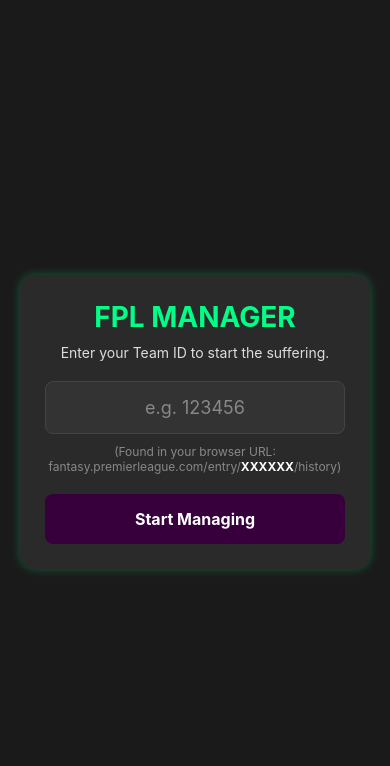
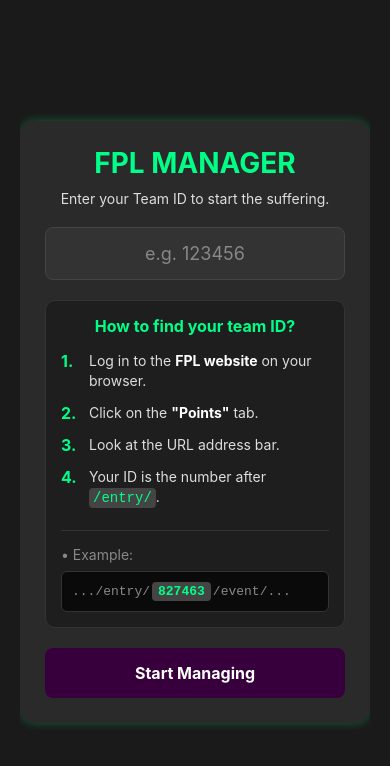
Before and after one commit to ravichandran-gokool/AntiZombieFPL, a React Native app in the folder fpl-annoyer/frontend/: screen / in a window 390 px wide. Shown: the top 766 px of the page. Built offline with nearby package versions, Linux system fonts and the light colour scheme; what expo-notifications would draw is missing.

Commit message:
Add User guide in Login page

```diff
--- a/fpl-annoyer/frontend/screens/LoginScreen.js
+++ b/fpl-annoyer/frontend/screens/LoginScreen.js
@@ -13,6 +13,7 @@
   ActivityIndicator,
   KeyboardAvoidingView,
   Platform,
+  ScrollView,
 } from "react-native";
 import AsyncStorage from "@react-native-async-storage/async-storage";
 import { COLORS, FONTS } from "../constants/theme"; // Import your theme
@@ -69,6 +70,10 @@
       behavior={Platform.OS === "ios" ? "padding" : "height"}
       style={styles.container}
     >
+      <ScrollView
+        contentContainerStyle={styles.scrollContent}
+        showsVerticalScrollIndicator={false}
+      >
         <View style={styles.card}>
           <Text style={styles.title}>FPL MANAGER</Text>
           <Text style={styles.subtitle}>
@@ -85,13 +90,46 @@
             maxLength={10}
           />
 
-        <Text style={styles.helperText}>
-          (Found in your browser URL: fantasy.premierleague.com/entry/
-          <Text style={{ fontWeight: "bold", color: COLORS.white }}>
-            XXXXXX
+          <View style={styles.guideContainer}>
+            <Text style={styles.guideTitle}>How to find your team ID?</Text>
+
+            <View style={styles.stepContainer}>
+              <Text style={styles.stepNumber}>1.</Text>
+              <Text style={styles.stepText}>
+                Log in to the <Text style={styles.boldText}>FPL website</Text>{" "}
+                on your browser.
               </Text>
-          /history)
+            </View>
+
+            <View style={styles.stepContainer}>
+              <Text style={styles.stepNumber}>2.</Text>
+              <Text style={styles.stepText}>
+                Click on the <Text style={styles.boldText}>"Points"</Text> tab.
               </Text>
+            </View>
+
+            <View style={styles.stepContainer}>
+              <Text style={styles.stepNumber}>3.</Text>
+              <Text style={styles.stepText}>Look at the URL address bar.</Text>
+            </View>
+
+            <View style={styles.stepContainer}>
+              <Text style={styles.stepNumber}>4.</Text>
+              <Text style={styles.stepText}>
+                Your ID is the number after{" "}
+                <Text style={styles.highlightText}>/entry/</Text>.
+              </Text>
+            </View>
+
+            <View style={styles.exampleContainer}>
+              <Text style={styles.exampleLabel}>• Example:</Text>
+              <View style={styles.exampleUrl}>
+                <Text style={styles.exampleText}>.../entry/</Text>
+                <Text style={styles.exampleId}>827463</Text>
+                <Text style={styles.exampleText}>/event/...</Text>
+              </View>
+            </View>
+          </View>
 
           <TouchableOpacity
             style={styles.button}
@@ -105,6 +143,7 @@
             )}
           </TouchableOpacity>
         </View>
+      </ScrollView>
     </KeyboardAvoidingView>
   );
 }
@@ -113,8 +152,11 @@
   container: {
     flex: 1,
     backgroundColor: COLORS.bgDark, // Uses Theme
+    padding: 20,
+  },
+  scrollContent: {
+    flexGrow: 1,
     justifyContent: "center",
-    padding: 20,
   },
   card: {
     backgroundColor: COLORS.bgCard, // Uses Theme
@@ -147,15 +189,91 @@
     borderRadius: 8,
     fontSize: 18,
     textAlign: "center",
-    marginBottom: 10,
+    marginBottom: 20,
     borderWidth: 1,
     borderColor: "#444",
   },
-  helperText: {
+  guideContainer: {
+    width: "100%",
+    backgroundColor: "#1e1e1e",
+    padding: 15,
+    borderRadius: 10,
+    marginBottom: 20,
+    borderWidth: 1,
+    borderColor: "#333",
+  },
+  guideTitle: {
+    fontSize: 16,
+    fontWeight: "bold",
+    color: COLORS.accent,
+    marginBottom: 15,
+    textAlign: "center",
+  },
+  stepContainer: {
+    flexDirection: "row",
+    marginBottom: 12,
+    alignItems: "flex-start",
+  },
+  stepNumber: {
+    fontSize: 16,
+    fontWeight: "bold",
+    color: COLORS.accent,
+    marginRight: 8,
+    minWidth: 20,
+  },
+  stepText: {
+    flex: 1,
+    fontSize: 14,
+    color: "#ddd",
+    lineHeight: 20,
+  },
+  boldText: {
+    fontWeight: "bold",
+    color: COLORS.white,
+  },
+  highlightText: {
+    backgroundColor: "#444",
+    color: COLORS.accent,
+    paddingHorizontal: 4,
+    paddingVertical: 2,
+    borderRadius: 4,
+    fontFamily: "monospace",
+  },
+  exampleContainer: {
+    marginTop: 10,
+    paddingTop: 15,
+    borderTopWidth: 1,
+    borderTopColor: "#333",
+  },
+  exampleLabel: {
+    fontSize: 14,
     color: COLORS.textSub,
-    fontSize: 12,
-    marginBottom: 20,
-    textAlign: "center",
+    marginBottom: 8,
+  },
+  exampleUrl: {
+    flexDirection: "row",
+    alignItems: "center",
+    backgroundColor: "#0a0a0a",
+    padding: 10,
+    borderRadius: 6,
+    borderWidth: 1,
+    borderColor: "#333",
+  },
+  exampleText: {
+    fontSize: 13,
+    color: COLORS.textSub,
+    fontFamily: "monospace",
+  },
+  exampleId: {
+    fontSize: 13,
+    fontWeight: "bold",
+    color: COLORS.accent,
+    backgroundColor: "#444",
+    paddingHorizontal: 6,
+    paddingVertical: 2,
+    borderRadius: 4,
+    fontFamily: "monospace",
+    marginHorizontal: 2,
   },
   button: {
     backgroundColor: COLORS.primary, // Uses Theme
--- a/fpl-annoyer/frontend/services/api.js
+++ b/fpl-annoyer/frontend/services/api.js
@@ -3,7 +3,7 @@
 // 🚨 CRITICAL: Replace this with your Backend Laptop's IP Address
 // Run 'ipconfig' (Windows) or 'ifconfig' (Mac) to find it.
 // Do NOT use 'localhost' or '127.0.0.1' - it won't work on the phone.
-const API_URL = "http://172.20.10.3:8000";
+const API_URL = "http://172.20.10.2:8000";
 
 export const verifyTeam = async (teamId) => {
   try {
@@ -74,7 +74,7 @@
       alert: false,
       message: "Could not fetch injury data.",
       flagged_players: [],
-      unavailable_count: 0
+      unavailable_count: 0,
     };
   }
 };
```
Lines whose indentation alone changed are shown as unchanged.
